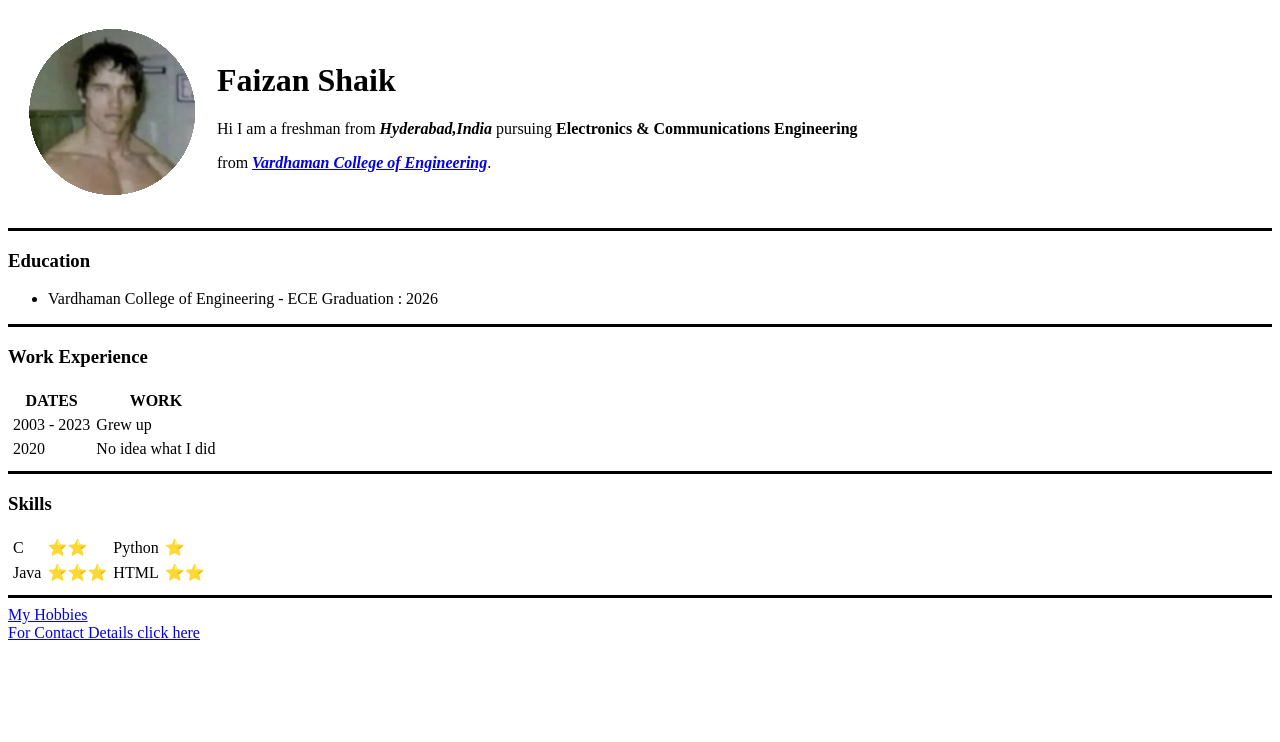
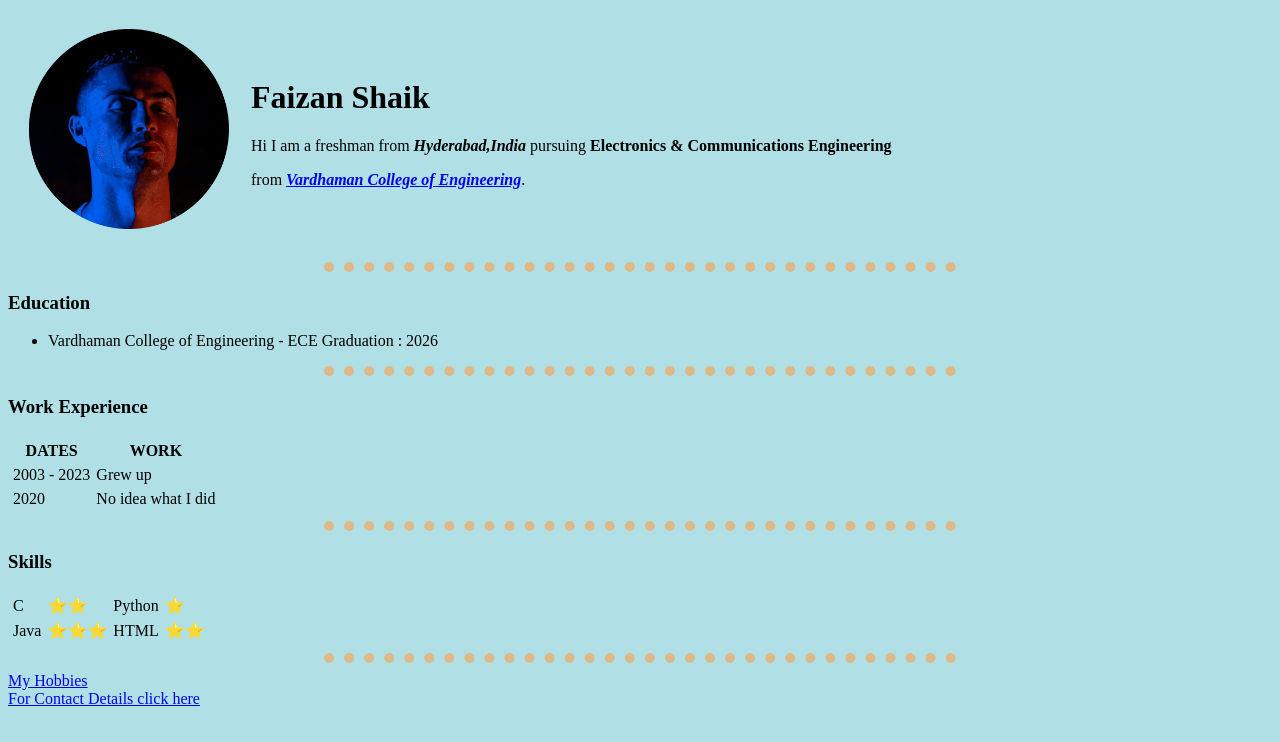
Before and after one commit to fyzanshaik/fyzanshaik.github.io, a plain HTML site: page index.html in a window 1280 px wide. Drawn offline with Linux system fonts and the light colour scheme.

Commit message:
Used CSS first time

```diff
--- /dev/null
+++ b/css/styles.css
@@ -0,0 +1,12 @@
+body {
+    background-color: powderblue;
+}
+hr {
+    border-style:  dotted none none;
+    border-color: burlywood;
+    border-width: 10px;
+    width: 50%;
+}
+img {
+    height : 200px;
+}
--- a/index.html
+++ b/index.html
@@ -3,11 +3,12 @@
 <head>
     <meta charset="UTF-8">
     <title>Faizan's Portfolio</title>
+    <link rel="stylesheet" href="css/styles.css">
 </head>
 <body>
     <table cellspacing = "20">
         <tr>
-            <td><img src="images/cute.png" alt="Arnold"></td>
+            <td><img src="images/ron.png" alt="Ronaldo"></td>
             <td><h1>Faizan Shaik</h1>
             <p>Hi I am a freshman from <em><strong>Hyderabad,India</strong></em> pursuing <strong>Electronics & Communications Engineering</strong>
             <p>from <strong><a href="https://vardhaman.org/"><em>Vardhaman College of Engineering</em></a></strong>.</p></td>
@@ -15,12 +16,12 @@
     </table>
 
 
-    <hr size="3" noshade color="3">
+    <hr size="3" >
     <h3>Education</h3>
     <ul>
         <li>Vardhaman College of Engineering - ECE Graduation : 2026</li>
     </ul>
-    <hr size="3" color="3">
+    <hr size="3" >
     <h3>Work Experience</h3>
     <table cellspacing = "4">
         <thead>
@@ -37,7 +38,7 @@
             <td>No idea what I did</td>
         </tr>
     </table>
-    <hr size="3" color="3">
+    <hr size="3" >
     <h3>Skills</h3>
     <table cellspacing = "4">
         <tr>
@@ -53,7 +54,7 @@
             <td>⭐⭐</td>
         </tr>
     </table>
-    <hr size="3" color="3">
+    <hr size="3" >
 
     <a href="Hobbies.html">My Hobbies </a>
    <br>
```
Also changed, not shown: Hobbies.html (+1 -1 lines), contact.html (+2 -2 lines), css.txt (added), images/ron.png (added).
